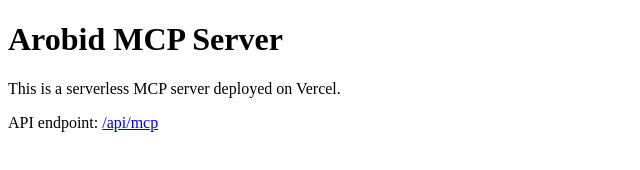
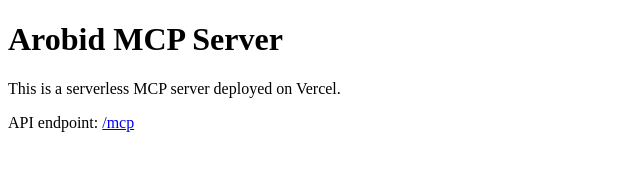
Before and after one commit to xuanhao97/hao-mcp, a website: page public/index.html in a window 1280 px wide. Shown: the full height of the page, 0-640 px from the left. Drawn offline with Linux system fonts and the light colour scheme.

Commit message:
Update project dependencies, enhance .gitignore for Vercel, and modify Vercel configuration for API routing and function duration

```diff
--- a/package.json
+++ b/package.json
@@ -22,10 +22,15 @@
   "dependencies": {
     "@modelcontextprotocol/sdk": "^1.0.4",
     "mcp-handler": "^1.0.4",
+    "next": "^16.0.4",
+    "react": "^19.2.0",
+    "react-dom": "^19.2.0",
     "zod": "^4.1.13"
   },
   "devDependencies": {
     "@types/node": "^20.11.0",
+    "@types/react": "^19.2.7",
+    "@types/react-dom": "^19.2.3",
     "prettier": "^3.6.2",
     "typescript": "^5.3.3"
   },
--- a/public/index.html
+++ b/public/index.html
@@ -7,6 +7,6 @@
 <body>
   <h1>Arobid MCP Server</h1>
   <p>This is a serverless MCP server deployed on Vercel.</p>
-  <p>API endpoint: <a href="/api/mcp">/api/mcp</a></p>
+  <p>API endpoint: <a href="/mcp">/mcp</a></p>
 </body>
 </html>
```
Also changed, not shown: vercel.json, 1 other file.
